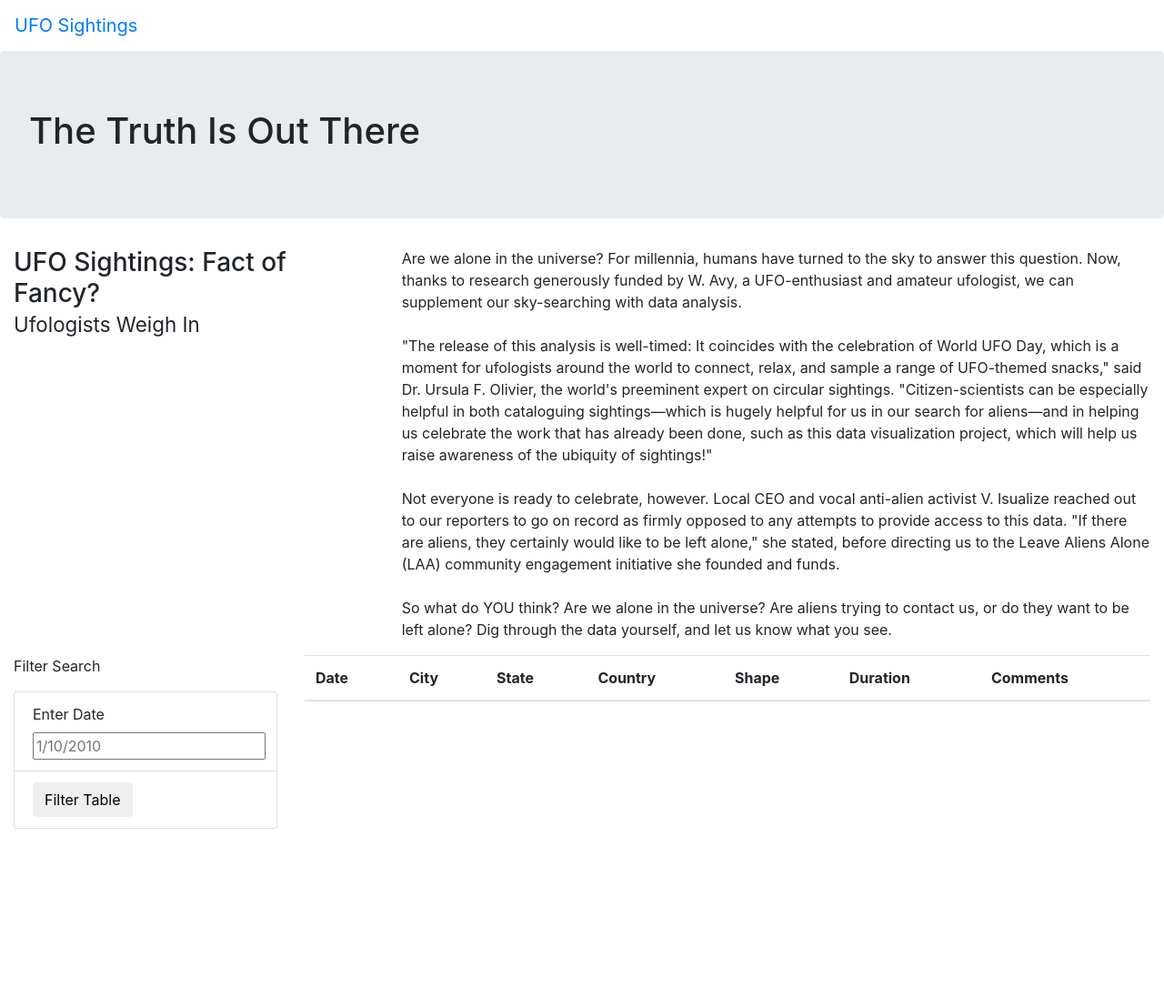
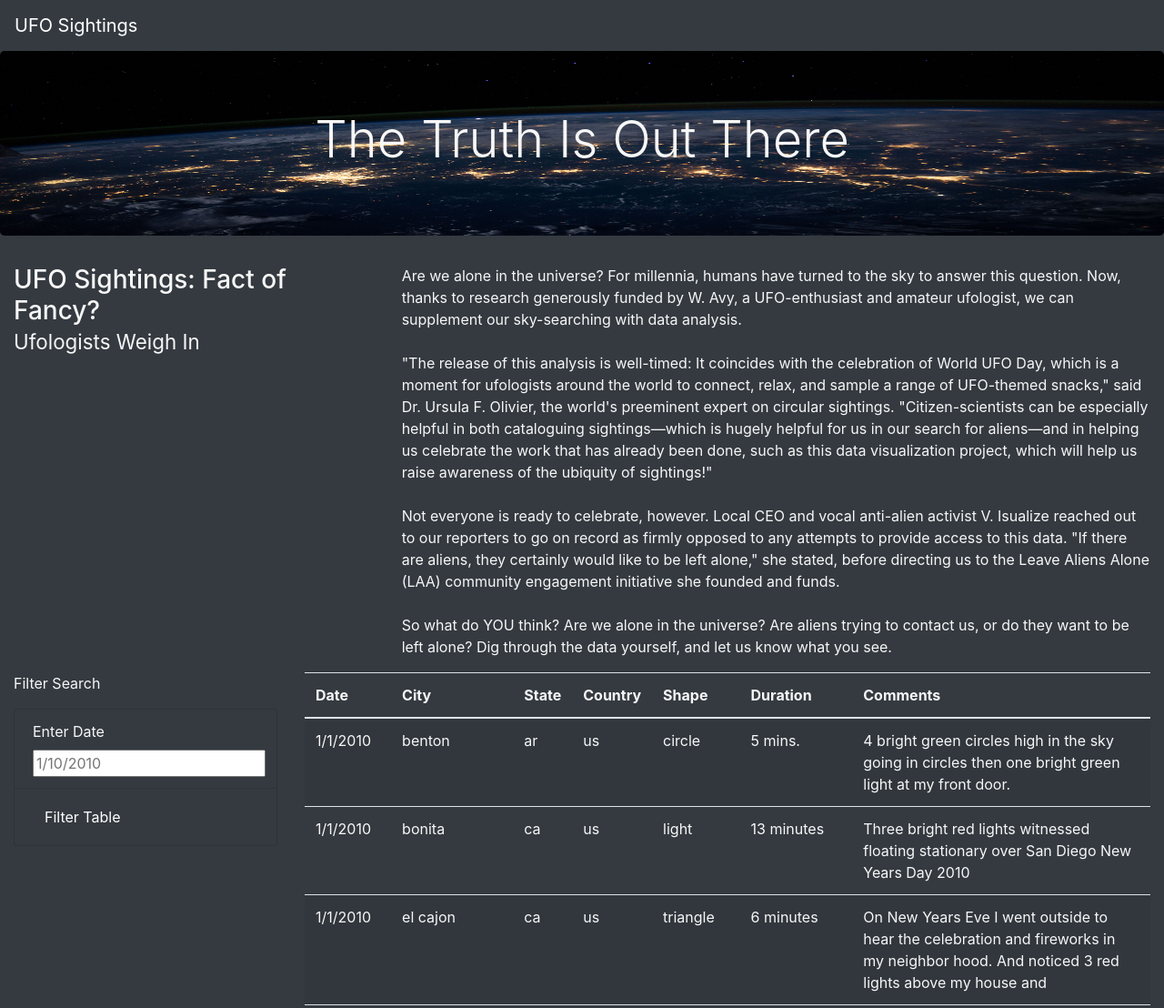
Before and after one commit to CPotts82/UFOs, a plain HTML site: page index.html in a window 1280 px wide. Shown: the top 1108 px of the page at 91% size. Before the commit the page ends 911 px from the top, so only its background shows below. Drawn offline with nearby package versions, Linux system fonts and the light colour scheme; files whose address does not match are found by name.

Commit message:
Module Complete

```diff
--- a/index.html
+++ b/index.html
@@ -13,13 +13,13 @@
     />
     <link rel="stylesheet" href="static/css/style.css">
 </head>
-<body>
+<body class="bg-dark">
     <div class="wrapper">
-        <nav class="navbar navbar-expand-lg">
+        <nav class="navbar navbar-dark bg-dark navbar-expand-lg">
             <a class="navbar-brand" href="index.html">UFO Sightings</a>
         </nav>
         <div class="jumbotron">
-            <h1>The Truth Is Out There</h1>
+            <h1 class="display-4">The Truth Is Out There</h1>
         </div>
         <div class="container-fluid">
             <div class="row">
@@ -38,18 +38,18 @@
         <div class="container-fluid">
             <div class="row">
                 <div class="col-md-3">
-                    <form>
+                    <form class="bg-dark">
                         <p>Filter Search</p>
+                        <ul class="list-group bg-dark">
+                            <li class="list-group-item bg-dark">
+                                <label for="date">Enter Date</label>
+                                <input type="text" placeholder="1/10/2010" id="datetime" />
+                            </li>
+                            <li class="list-group-item bg-dark">
+                                <button id="filter-btn" type="button" class="btn btn-dark">Filter Table</button>
+                            </li>
+                        </ul>
                     </form>
-                    <ul class="list-group">
-                        <li class="list-group-item">
-                            <label for="date">Enter Date</label>
-                            <input type="text" placeholder="1/10/2010" id="datetime" />
-                        </li>
-                        <li class="list-group-item">
-                            <button id="filter-btn" type="button" class="btn btn-default">Filter Table</button>
-                        </li>
-                    </ul>
                 </div>
                 <div class="col-md-9">
                     <table class="table table-striped">
@@ -70,5 +70,9 @@
             </div>
         </div>
     </div>
+    <script src="https://cdnjs.cloudflare.com/ajax/libs/d3/4.11.0/d3.js"></script>
+    <script src="/Users/clarapotts/Desktop/Class/UFOs-main/static/js/data.js"></script>
+    <script src="/Users/clarapotts/Desktop/Class/UFOs-main/static/js/app.js"></script>
 </body>
+
 </html>
--- a/static/css/style.css
+++ b/static/css/style.css
@@ -0,0 +1,14 @@
+body {
+
+    color: #f7f7f7;
+  }
+
+  .jumbotron {
+    background-image: url("../images/nasa.jpg");
+    background-size: 100% 100%;
+    text-align: center;
+  }
+  .tag {
+    font-family: inherit;
+    font-size: 1rem;
+}
--- a/static/js/app.js
+++ b/static/js/app.js
@@ -9,7 +9,7 @@ function buildTable(data) {
 
     // Next, loop through each object in the data
     // and append a row and cells for each value in that row
-    data.forEach((dataRow)) => {
+    data.forEach((dataRow) => {
         // Append a row to the table body
         let row = tbody.append("tr");
 
@@ -18,10 +18,10 @@ function buildTable(data) {
         Object.values(dataRow).forEach((val) => {
             let cell = row.append("td");
             cell.text(val);
-            }
+        }
         );
     });
-}
+};
 
 function handleClick()  {
     // Grab the datetime value from the filter
```
Also changed, not shown: static/images/nasa.jpg (added).
